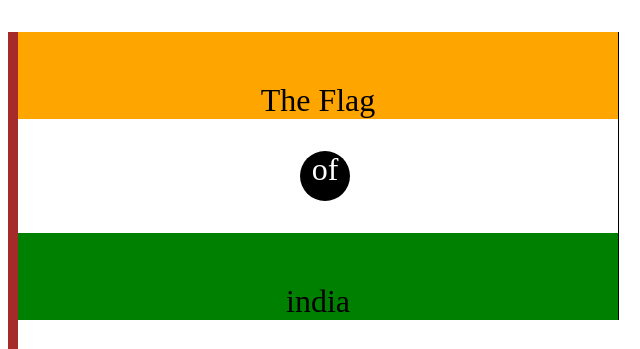
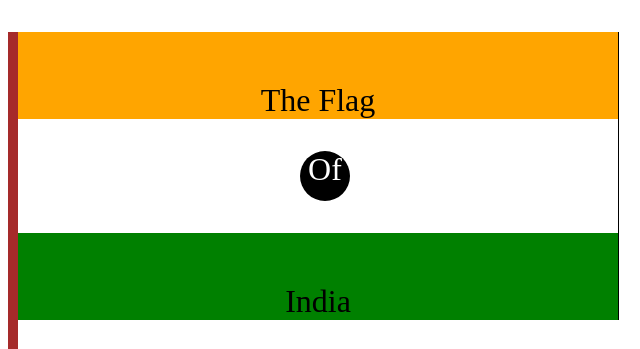
Before and after one commit to Anmol-Bholu/FeelingProudIndia, a plain HTML site: page index.html in a window 1280 px wide. Shown: the top 349 px of the page, 0-640 px from the left. Drawn offline with Linux system fonts and the light colour scheme.

Commit message:
Update index.html

```diff
--- a/index.html
+++ b/index.html
@@ -61,9 +61,9 @@ https://appbrewery.github.io/flag-of-laos/
   <div class="flag">
     <p>The Flag</p>
     <div>
-      <p id="circle">of</p>
+      <p id="circle">Of</p>
       <div>
-        <p>india</p>
+        <p>India</p>
       </div>
     </div>
   </div>
```
